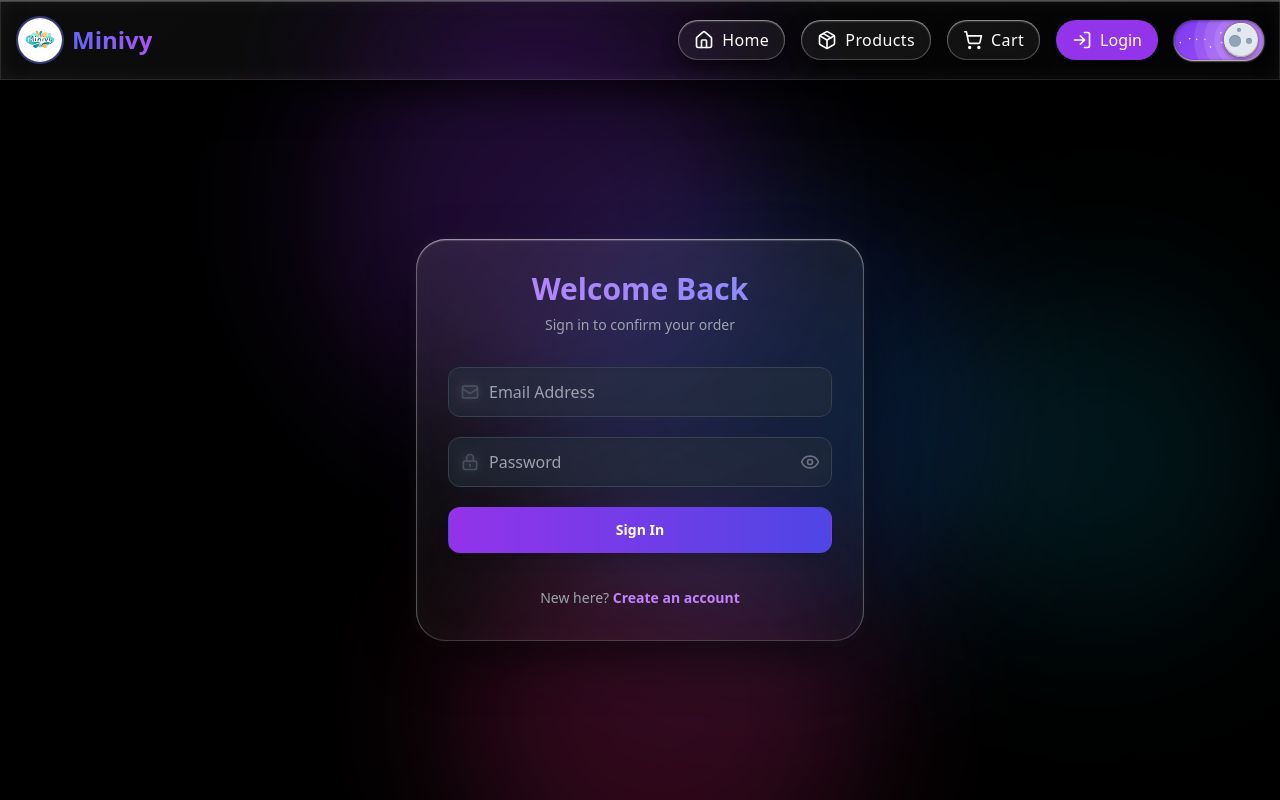
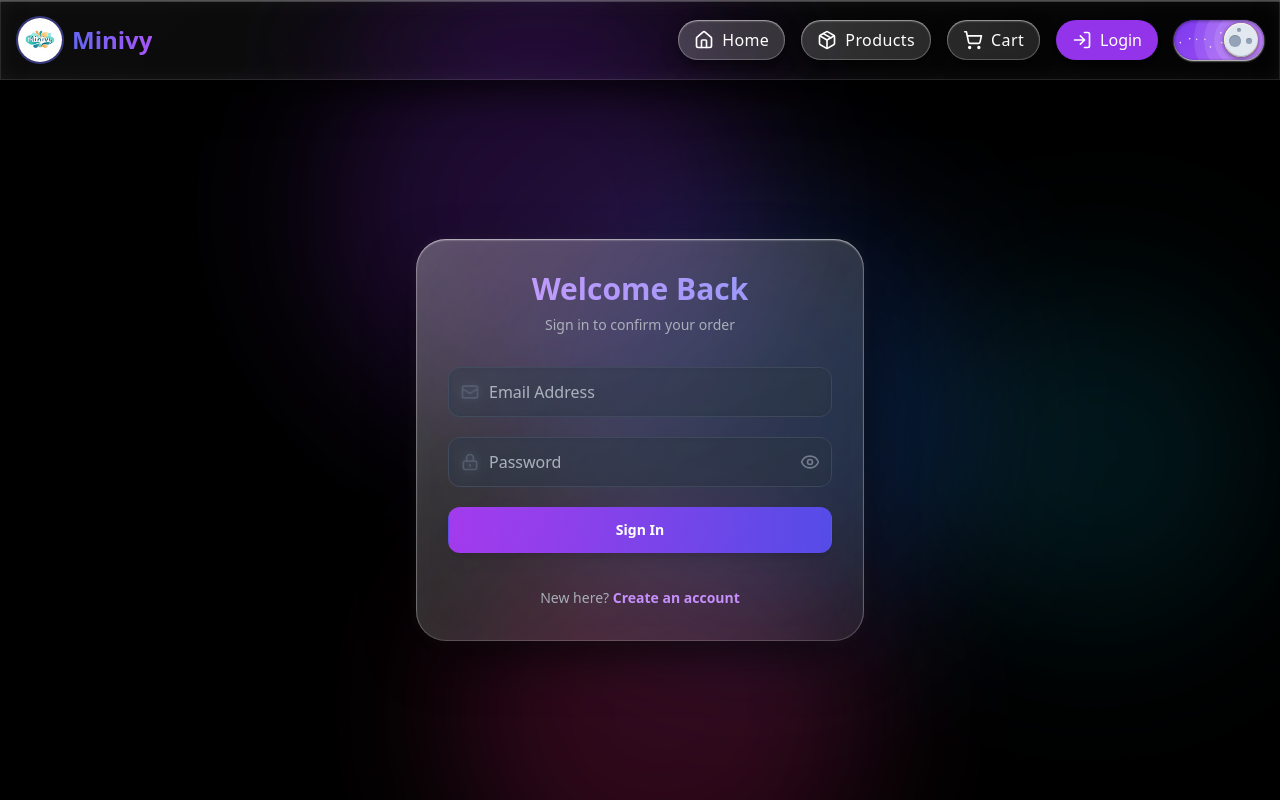
Before and after one commit to Tawhid-exe/Miniy-WithAntiGravity, a React (Vite) app in the folder client/: page /auth in a window 1280 px wide. Built offline with nearby package versions, Linux system fonts and the light colour scheme; no server answers.

Commit message:
Soften spotlight gradient: bright center with smooth fade over larger area

```diff
--- a/client/src/index.css
+++ b/client/src/index.css
@@ -144,8 +144,11 @@
     position: absolute;
     inset: 0;
     z-index: 2;
-    background: radial-gradient(80px circle at var(--mouse-x, -100px) var(--mouse-y, -100px),
-        rgba(255, 255, 255, 0.4),
+    background: radial-gradient(circle at var(--mouse-x, -100px) var(--mouse-y, -100px),
+        rgba(255, 255, 255, 0.5) 0%,
+        rgba(255, 255, 255, 0.3) 25%,
+        rgba(255, 255, 255, 0.15) 50%,
+        rgba(255, 255, 255, 0.05) 75%,
         transparent 100%);
     opacity: 0;
     transition: opacity 0.5s;
@@ -188,8 +191,11 @@
     position: absolute;
     inset: 0;
     z-index: 2;
-    background: radial-gradient(80px circle at var(--mouse-x, -100px) var(--mouse-y, -100px),
-        rgba(124, 58, 237, 0.3),
+    background: radial-gradient(circle at var(--mouse-x, -100px) var(--mouse-y, -100px),
+        rgba(124, 58, 237, 0.4) 0%,
+        rgba(124, 58, 237, 0.25) 25%,
+        rgba(124, 58, 237, 0.12) 50%,
+        rgba(124, 58, 237, 0.04) 75%,
         transparent 100%);
     mix-blend-mode: color-dodge;
     border-radius: inherit;
```
